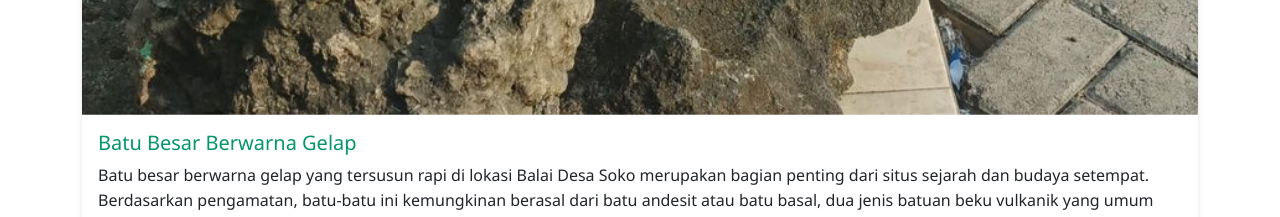
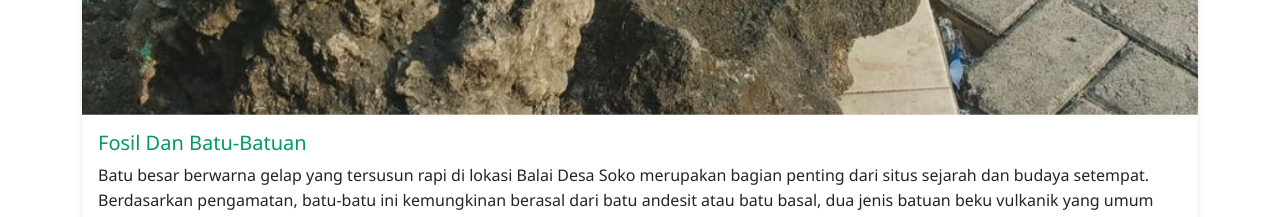
Before and after one commit to ridhonur23/WisataDesaSokoTemayang, a plain HTML site: page index.html in a window 1280 px wide. Shown: the part 5180-5397 px from the top of the page. Drawn offline with Linux system fonts and the light colour scheme.

Commit message:
Update index.html

```diff
--- a/index.html
+++ b/index.html
@@ -782,7 +782,7 @@
               </div>
               <div class="card-body">
                 <h5 class="card-title" style="color: var(--primary-green)">
-                  Batu Besar Berwarna Gelap
+                  Fosil Dan Batu-Batuan
                 </h5>
                 <p class="card-text">
                   Batu besar berwarna gelap yang tersusun rapi di lokasi Balai
```
